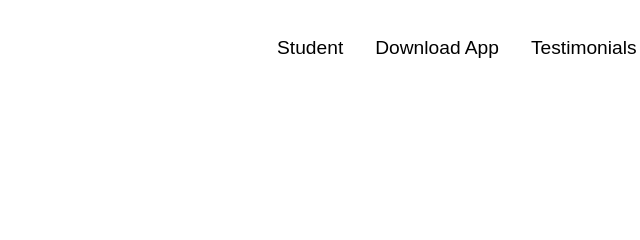
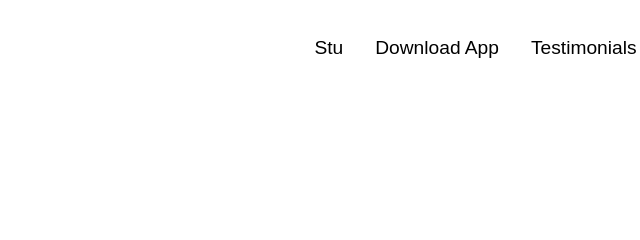
Before and after one commit to sayangho/Questionbazar2, a plain HTML site: page index.html in a window 1280 px wide. Shown: the top 240 px of the page, 389-1029 px from the left. Drawn offline with nearby package versions, Linux system fonts and the light colour scheme; a script that the page names is missing.

Commit message:
Update index.html

```diff
--- a/index.html
+++ b/index.html
@@ -41,7 +41,7 @@
       </div>
       <ul class="navbar_menu">
         <li class="navbar_item">
-          <a href="https://www.edumagik.com/" class="navbar_links">Student</a>
+          <a href="https://www.edumagik.com/" class="navbar_links">Stu</a>
         </li>
         <li class="navbar_item">
         </li>
```
